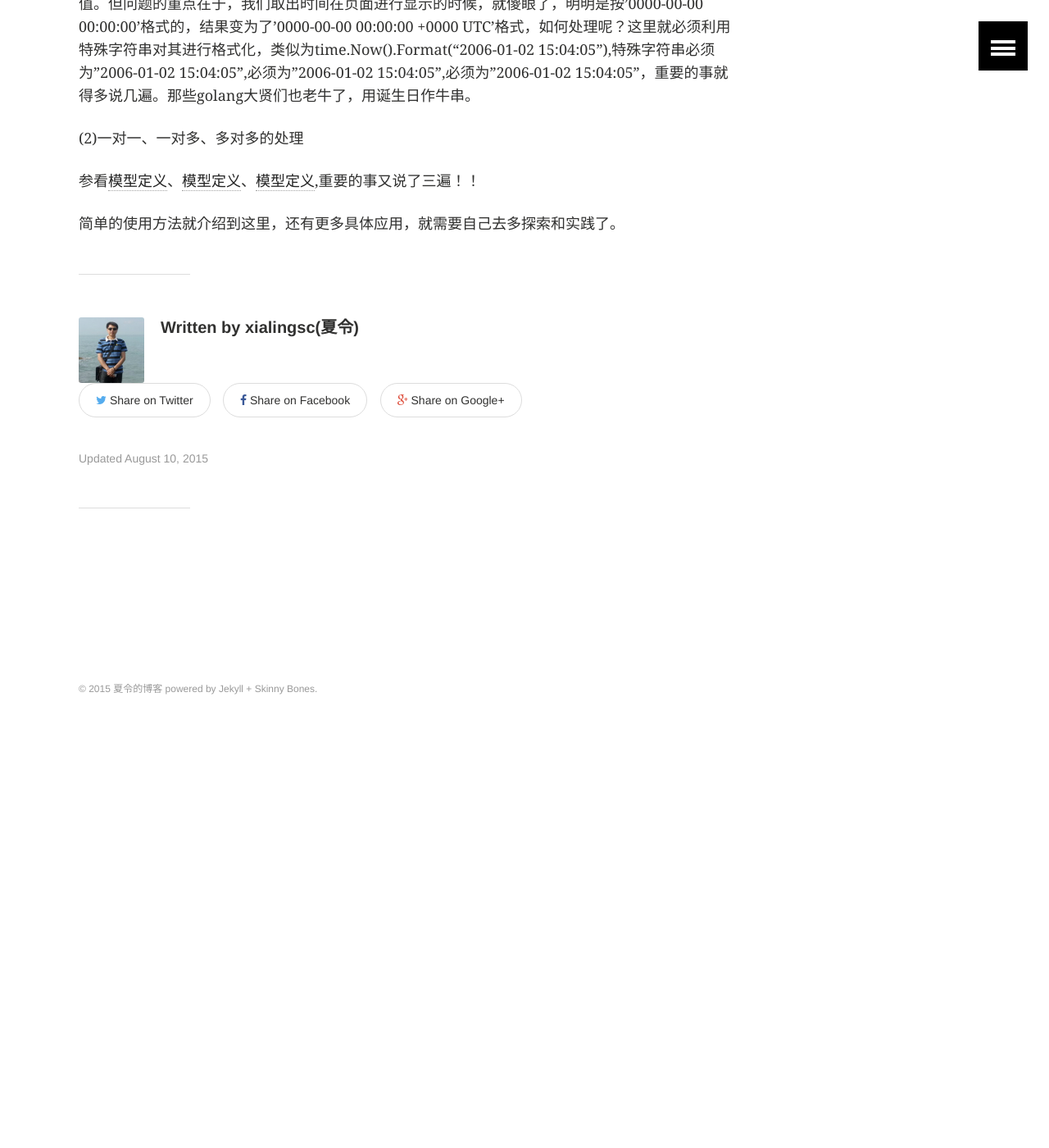
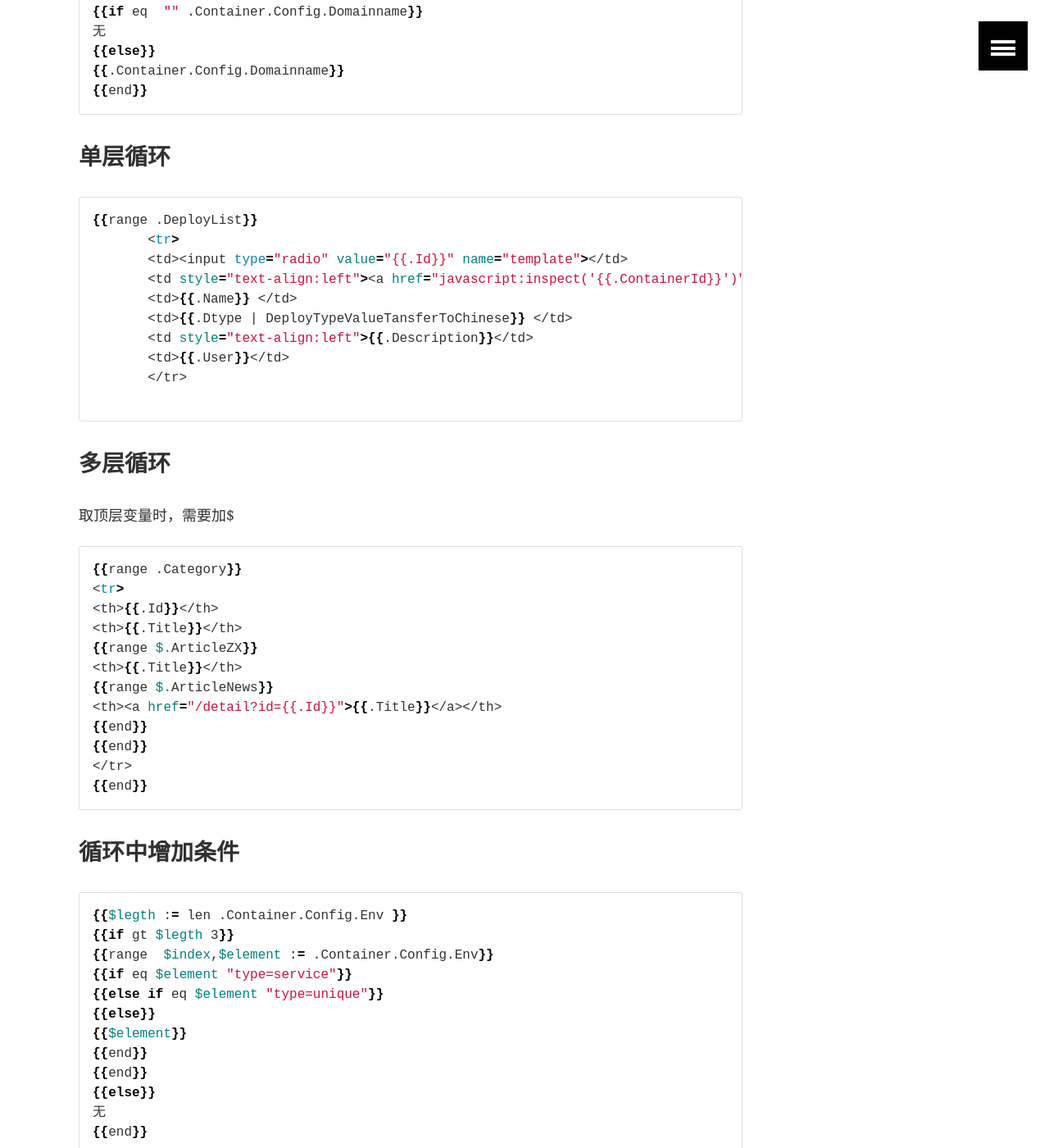
Before and after one commit to xialingsc/home, a Jekyll site: the page built from _posts/go/2015-08-10-how-to-use-mysql-by-beego.md, in a window 1280 px wide and 1400 px high, scrolled down 3770 px. Shown: the whole window at 82% size. Built offline with Jekyll 4.4.1, drawn with Linux system fonts in a browser that asks for light colours; comment, search, counter and statistics services are not loaded; before the commit the page ends 4696 px from its top, so only the background shows below that; some of the changed text lies outside the part shown.

```diff
--- a/_posts/go/2015-08-10-how-to-use-mysql-by-beego.md
+++ b/_posts/go/2015-08-10-how-to-use-mysql-by-beego.md
@@ -139,6 +139,106 @@ o.Delete(user)
 {% endhighlight %}
 
 
+## Html Template中条件循环使用
+
+这里主要介绍golang在Html模板中的使用，下面均采用了实际代码，某些可能涉及到了本文未提及知识点。[官网资料](http://golang.org/pkg/text/template/)
+
+### 条件
+
+{% highlight bash %}
+{% raw %}
+{{if eq  "" .Container.Config.Domainname}}
+无
+{{else}}
+{{.Container.Config.Domainname}}
+{{end}}
+{% endraw %}
+{% endhighlight %}
+
+### 单层循环
+{% highlight bash %}
+{% raw %}
+{{range .DeployList}}
+       <tr>
+       <td><input type="radio" value="{{.Id}}" name="template"></td>
+       <td style="text-align:left"><a href="javascript:inspect('{{.ContainerId}}')">{{substr .ContainerId 0 20}}...</a></td>
+       <td>{{.Name}} </td>
+       <td>{{.Dtype | DeployTypeValueTansferToChinese}} </td>
+       <td style="text-align:left">{{.Description}}</td>                                                                                                                     <td>{{.Time | TimeToDateStr}}</td>
+       <td>{{.User}}</td>
+       </tr>
+                                                                                                                                                                      {{end}}
+{% endraw %}
+{% endhighlight %}
+
+### 多层循环
+
+取顶层变量时，需要加$
+
+{% highlight bash %}
+{% raw %}
+{{range .Category}}
+<tr>
+<th>{{.Id}}</th>
+<th>{{.Title}}</th>
+{{range $.ArticleZX}}
+<th>{{.Title}}</th>
+{{range $.ArticleNews}}
+<th><a href="/detail?id={{.Id}}">{{.Title}}</a></th>
+{{end}}
+{{end}}
+</tr>
+{{end}}
+{% endraw %}
+{% endhighlight %}
+
+
+### 循环中增加条件
+
+{% highlight bash %}
+{% raw %}
+{{$legth := len .Container.Config.Env }}
+{{if gt $legth 3}}
+{{range  $index,$element := .Container.Config.Env}}
+{{if eq $element "type=service"}}
+{{else if eq $element "type=unique"}}
+{{else}}
+{{$element}}
+{{end}}
+{{end}}
+{{else}}
+无
+{{end}}
+{% endraw %}
+{% endhighlight %}
+
+
+等价写法
+
+{% highlight bash %}
+{% raw %}
+{{range  $index,$element := .Container.Config.Env}}
+{{if eq $index 0}}
+{{if eq $element "type=service"}}
+服务型
+{{else}}
+独立型
+{{end}}
+{{end}}
+{{end}}
+
+等价于
+
+{{ $type := index .Container.Config.Env 2}}
+{{if eq $type "type=service"}}
+服务型
+{{else}}
+独立型
+{{end}}
+
+{% endraw %}
+{% endhighlight %}
+
 ## 注意事项
 
 在将Go与Mysql进行结合运用的过程中，有一些细节需要注意，比如时间类型处置等问题。
```
